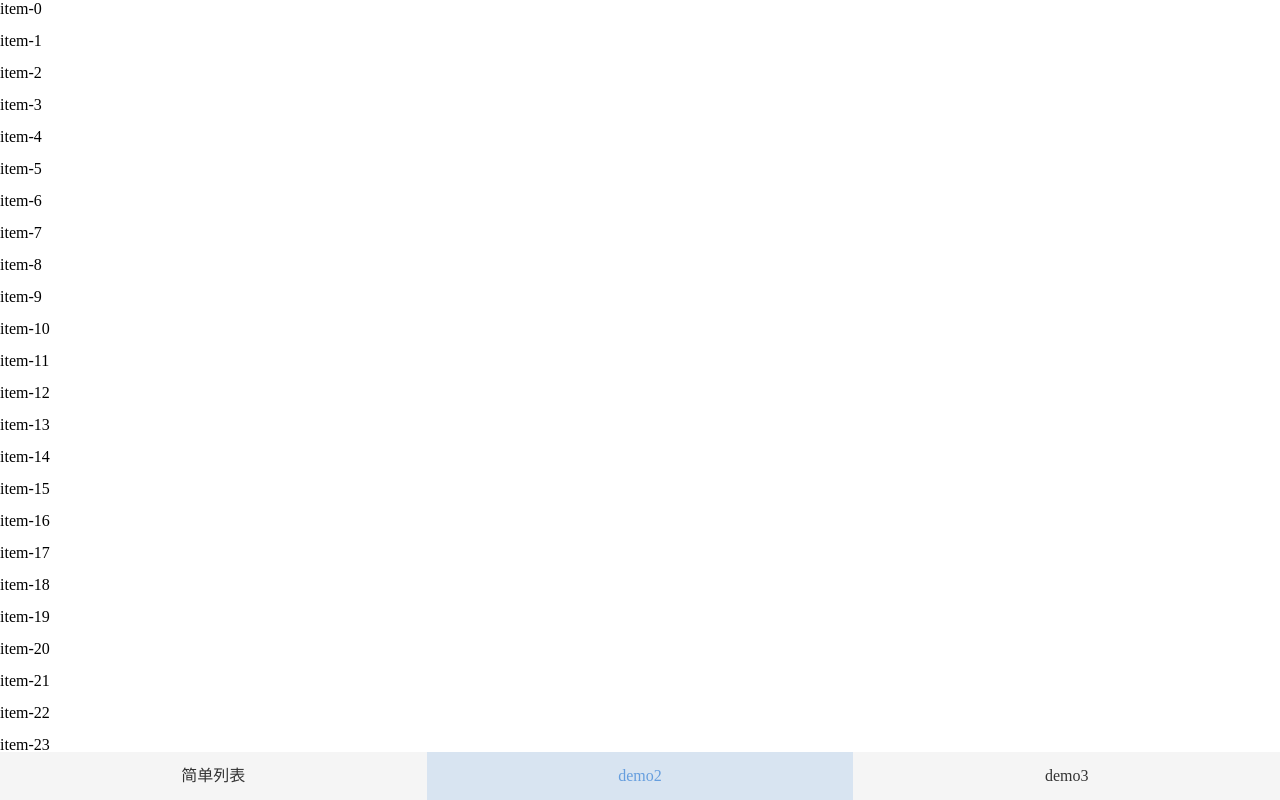
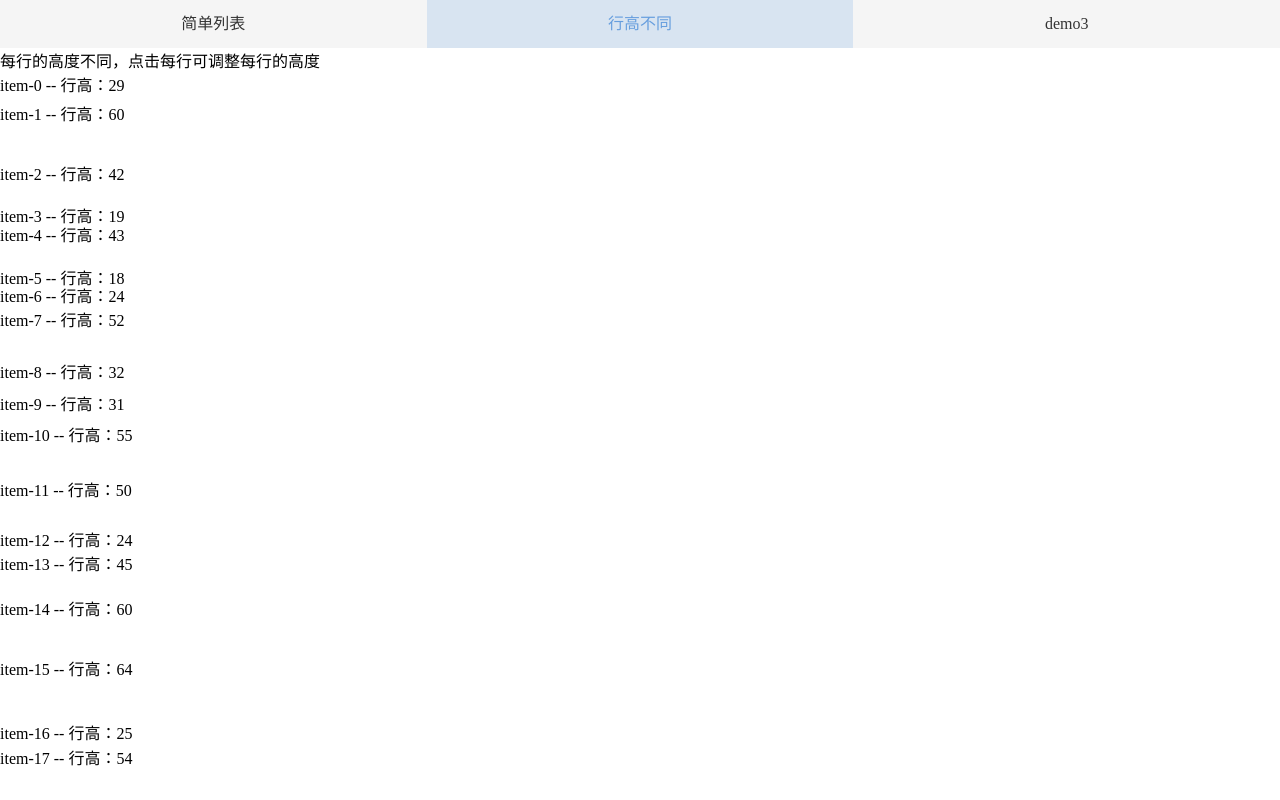
Before and after one commit to narcissus209/better-virtual-scroll, a Vue app in the folder example/: page /demo2 in a window 1280 px wide. Built offline with nearby package versions, Linux system fonts and the light colour scheme.

Commit message:
fix: 更新demo2

```diff
--- a/example/src/views/demo2.vue
+++ b/example/src/views/demo2.vue
@@ -1,28 +1,50 @@
 <template>
   <div class="demo1">
-    <BetterVirtualScroll :list="list" :item-size="32" :buffer="600">
-      <template v-slot="{ item }">
-        <div class="item">{{ item.text }}</div>
+    <BetterVirtualScroll :list="list" :buffer="600" :update-count="updateCount">
+      <template #before>
+        <div>每行的高度不同，点击每行可调整每行的高度</div>
+      </template>
+      <template v-slot="{ item, index }">
+        <div class="item" :style="{ height: item.size + 'px' }" @click="setItemHeight(index)">
+          {{ item.text }} -- 行高：{{ item.size }}
+        </div>
       </template>
     </BetterVirtualScroll>
   </div>
 </template>
 
 <script setup lang="ts">
-import { BetterVirtualScroll, TestCom } from 'better-virtual-scroll'
-import { ref } from 'vue'
+import { BetterVirtualScroll } from 'better-virtual-scroll/src/components'
+import { onMounted, ref } from 'vue'
+
+const getRandomNum = (min: number, max: number) => {
+  return Math.floor(Math.random() * (max - min + 1)) + min
+}
+const getRandomSize = () => 16 + getRandomNum(0, 48)
 
 type Item = {
   id: string | number
   text: string
+  size: number
 }
 const list = ref<Item[]>([])
+const updateCount = ref(0)
+onMounted(() => {
+  const _list: Item[] = []
+  for (let i = 0; i < 1000; i++) {
+    _list.push({
+      id: `id_${i}`,
+      text: `item-${i}`,
+      size: getRandomSize(),
+    })
+  }
+  list.value = _list
+  updateCount.value++
+})
 
-for (let i = 0; i < 1000; i++) {
-  list.value.push({
-    id: `id_${i}`,
-    text: `item-${i}`,
-  })
+const setItemHeight = (index: number) => {
+  list.value[index].size = getRandomSize()
+  updateCount.value++
 }
 </script>
 
--- a/example/src/views/home.vue
+++ b/example/src/views/home.vue
@@ -1,12 +1,12 @@
 <template>
   <div class="home">
+    <div class="nav-bar">
+      <RouterLink class="item" to="/demo1">简单列表</RouterLink>
+      <RouterLink class="item" to="/demo2">行高不同</RouterLink>
+      <RouterLink class="item" to="/demo3">demo3</RouterLink>
+    </div>
     <div class="container">
       <RouterView></RouterView>
-    </div>
-    <div class="nav-bar">
-      <RouterLink class="item" to="/demo1">简单列表</RouterLink>
-      <RouterLink class="item" to="/demo2">demo2</RouterLink>
-      <RouterLink class="item" to="/demo3">demo3</RouterLink>
     </div>
   </div>
 </template>
--- a/packages/better-virtual-scroll/src/components/BetterVirtualScroll/BetterVirtualScroll.vue
+++ b/packages/better-virtual-scroll/src/components/BetterVirtualScroll/BetterVirtualScroll.vue
@@ -10,8 +10,8 @@
     </div>
     <div class="better-virtual-scroll-wrapper" :style="{ height: totalHeight + 'px' }">
       <div class="better-virtual-scroll-view-list" :style="{ transform: transform }">
-        <template v-for="item in renderList" :key="item.id">
-          <slot :item="item"></slot>
+        <template v-for="(item, index) in renderList" :key="item.id">
+          <slot :item="item" :index="index"></slot>
         </template>
       </div>
     </div>
```
Also changed, not shown: packages/better-virtual-scroll/README.md, 1 other file (tests, documents, lock files or other folders).
